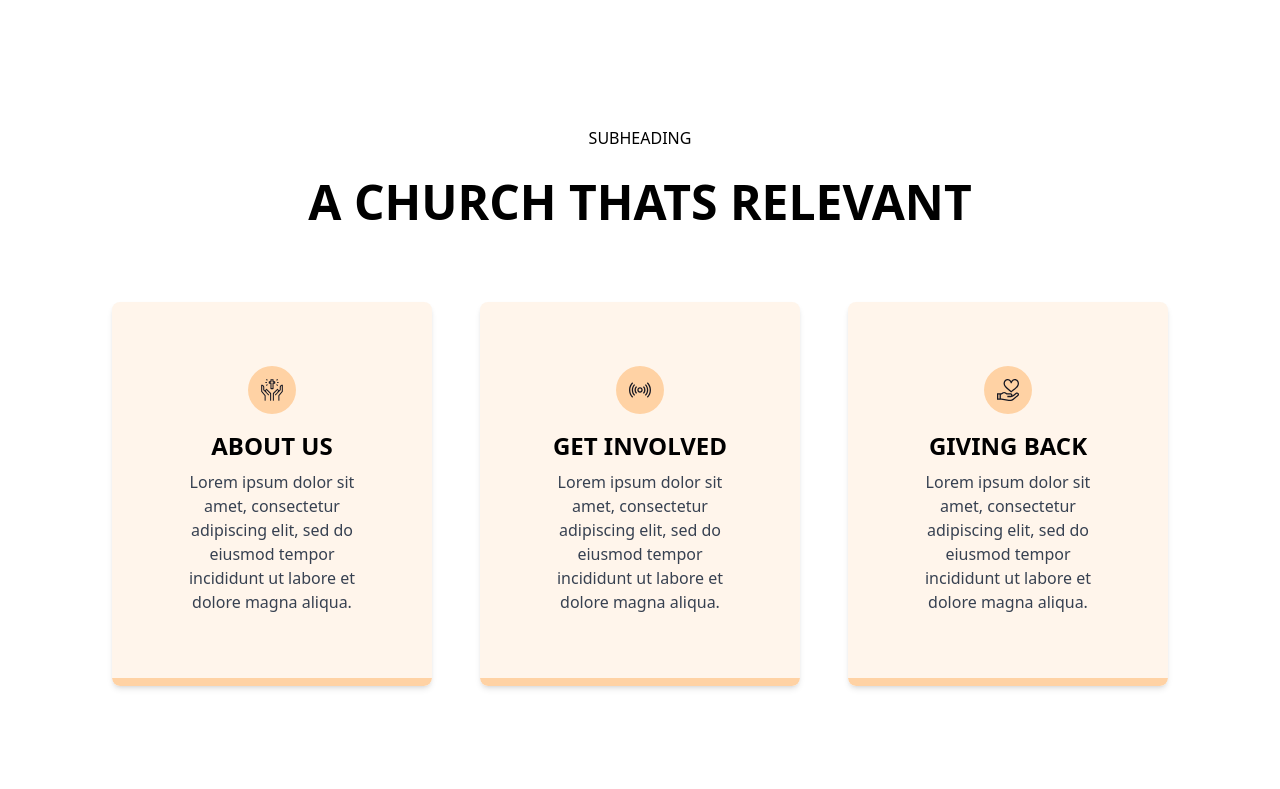
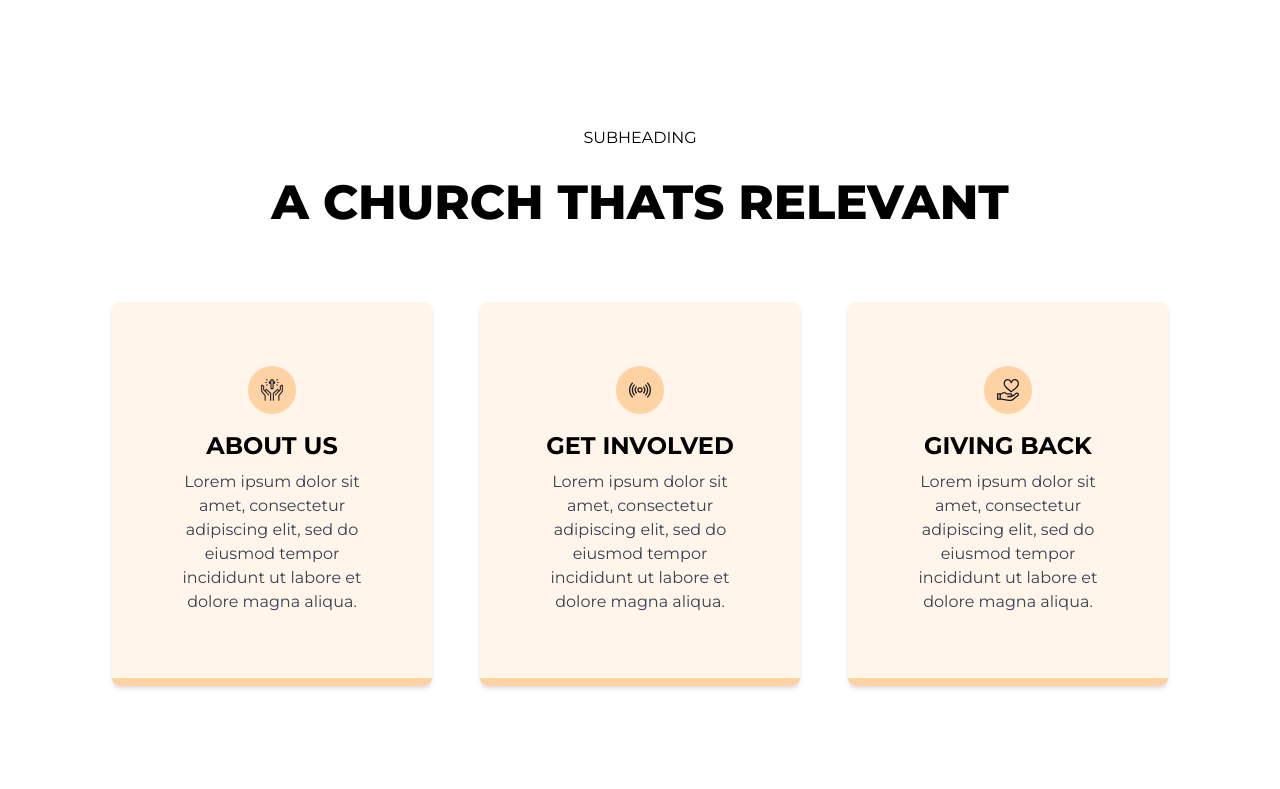
Before and after one commit to ELKratos-Embassy/elkratosembassy, a Next.js app: page / in a window 1280 px wide. Shown: the part 771-1560 px from the top of the page. Built offline with nearby package versions, Linux system fonts and the light colour scheme.

Commit message:
Add montserrat font

```diff
--- a/app/globals.css
+++ b/app/globals.css
@@ -8,15 +8,15 @@ h3,
 h4,
 h5,
 .btn {
-  @apply uppercase;
+	@apply uppercase;
 }
 
 h1,
 h2 {
-  @apply font-extrabold;
+	@apply font-extrabold;
 }
 
 h3,
 h4 {
-  @apply font-semibold;
+	@apply font-semibold;
 }
--- a/app/layout.tsx
+++ b/app/layout.tsx
@@ -1,34 +1,34 @@
-import type { Metadata } from 'next';
-import { Roboto_Condensed } from 'next/font/google';
-import './globals.css';
-import Navigation from '@/components/ui/Navigation';
+import type { Metadata } from "next";
+import { Montserrat } from "next/font/google";
+import "./globals.css";
+import Navigation from "@/components/ui/Navigation";
 
-const roboto_condensed = Roboto_Condensed({
-  subsets: ['latin'],
-  display: 'swap',
-  variable: '--font-roboto-condensed',
+const montserrat = Montserrat({
+	subsets: ["latin"],
+	display: "swap",
+	variable: "--font-montserrat",
 });
 export const metadata: Metadata = {
-  title: 'EL Kratos Embassy',
-  description: 'This is the landing page for EL Kratos Embassy',
+	title: "EL Kratos Embassy",
+	description: "This is the landing page for EL Kratos Embassy",
 	icons: {
 		icon: [
 			{
-        rel: 'icon',
-        sizes: '32x32',
-        type: 'image/png',
-        url: '/favicon-32x32.png',
+				rel: "icon",
+				sizes: "32x32",
+				type: "image/png",
+				url: "/favicon-32x32.png",
 			},
 			{
-        rel: 'icon',
-        sizes: '16x16',
-        type: 'image/png',
-        url: '/favicon-16x16.png',
+				rel: "icon",
+				sizes: "16x16",
+				type: "image/png",
+				url: "/favicon-16x16.png",
 			},
 		],
-    apple: '/apple-touch-icon.png',
+		apple: "/apple-touch-icon.png",
 	},
-  manifest: '/site.webmanifest',
+	manifest: "/site.webmanifest",
 };
 
 export default function RootLayout({
@@ -38,7 +38,7 @@ export default function RootLayout({
 }>) {
 	return (
 		<html lang="en">
-      <body className={`${roboto_condensed.variable} antialiased`}>
+			<body className={`${montserrat.className} antialiased`}>
 				<Navigation />
 				{children}
 			</body>
--- a/components/features/Benefits.tsx
+++ b/components/features/Benefits.tsx
@@ -1,6 +1,6 @@
-import { home } from '@/constants';
-import Heading from '../ui/Heading';
-import Image from 'next/image';
+import { home, section } from "@/constants";
+import Heading from "../ui/Heading";
+import Image from "next/image";
 
 export default function Benefits() {
 	const {
@@ -13,7 +13,7 @@ export default function Benefits() {
 	return (
 		<div className="">
 			<div className="mb-16">
-        <Heading caption={caption} text={text} />
+				<Heading section={section.main} caption={caption} text={text} />
 			</div>
 
 			<div className="flex flex-col md:flex-row justify-center gap-6 flex-wrap">
--- a/components/features/Cta.tsx
+++ b/components/features/Cta.tsx
@@ -14,7 +14,7 @@ const Cta = () => {
 		<div className={`py-32 bg-cta bg-cover bg-center`}>
 			<div className="flex flex-col w-fit mx-auto">
 				<div className="px-16 py-12 flex flex-col md:justify-between md:flex-row justify-center  gap-28 bg-white ">
-					<section className="max-w-80">
+					<section className="max-w-[500px]">
 						<h2 className="text-h2 text-center md:text-left">{text}</h2>
 						<p className="py-4">{message}</p>
 						<Button text={btn} variant="primary" />
--- a/components/ui/Heading.tsx
+++ b/components/ui/Heading.tsx
@@ -1,4 +1,4 @@
-import { section } from '@/constants';
+import { section } from "@/constants";
 
 export default function Heading({
 	caption,
@@ -6,9 +6,7 @@ export default function Heading({
 	section: state,
 }: HeadingProps) {
 	return (
-    <div className="flex flex-col gap-4 justify-center text-center">
-      {/* <h1 className="text-h1 text-center my-5">{children}</h1>; */}
-
+		<div className="flex flex-col gap-4 justify-center text-center mx-auto max-w-[750px]">
 			{state === section.main ? (
 				<>
 					<p>{caption.toUpperCase()}</p>
```
Lines whose indentation alone changed are shown as unchanged.
